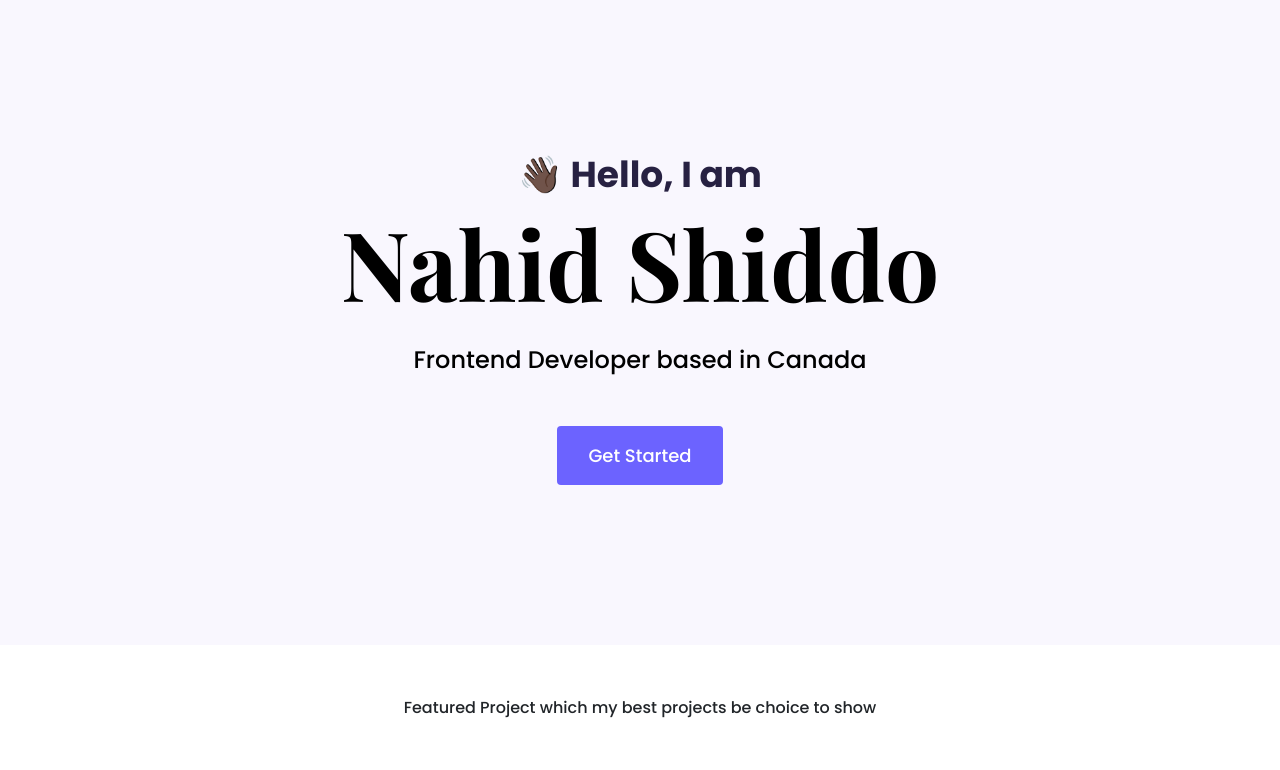
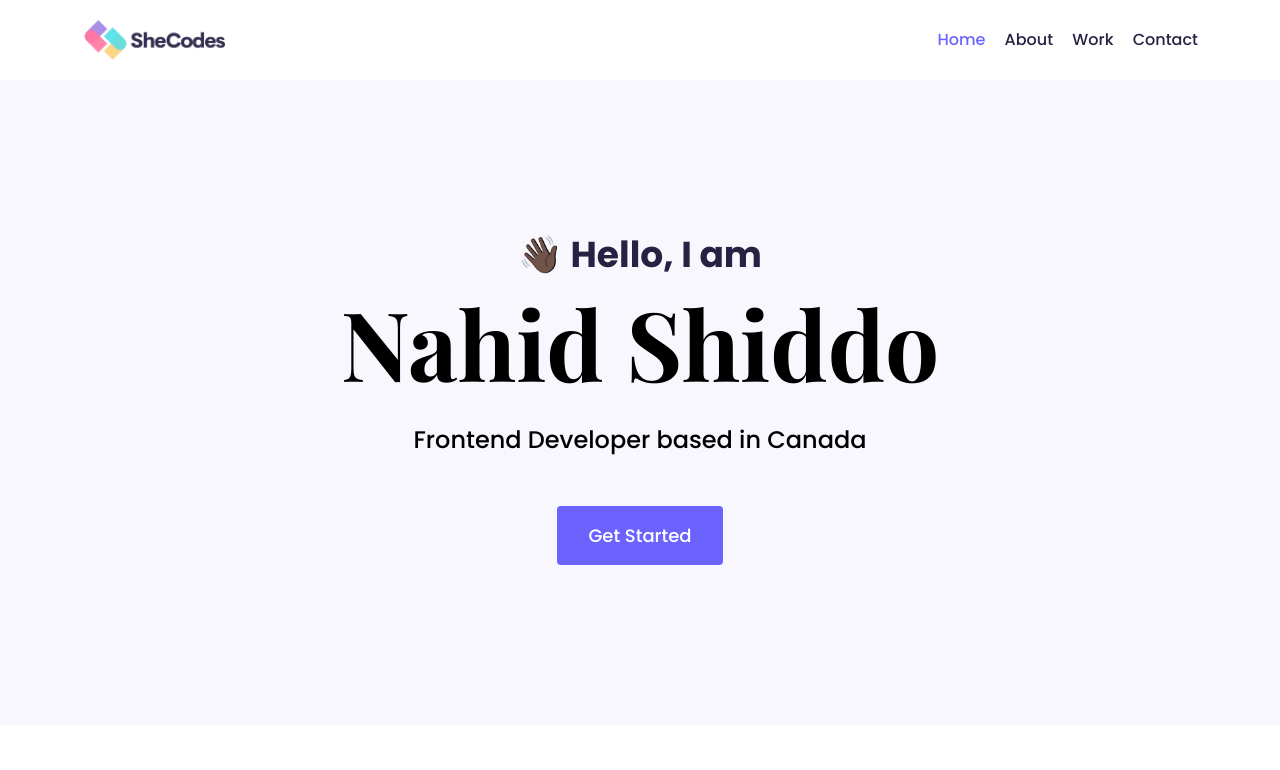
Before and after one commit to nahidshiddo/responsive-portfolio, a plain HTML site: page index.html in a window 1280 px wide. Shown: the top 770 px of the page. Drawn offline with nearby package versions, Linux system fonts and the light colour scheme.

Commit message:
Added the navigation bar

```diff
--- a/index.html
+++ b/index.html
@@ -25,6 +25,34 @@
 </head>
 
 <body>
+    <div class="container">
+    <nav class="d-flex justify-content-between">
+        <a href="/">
+     <img src="images/shelogo.png" class="logo d-none d-md-block" alt="">
+     <img src="images/small-logo.jpeg" class="logo d-block d-md-none" alt="">
+     </a>
+     <ul>
+     <li class="active">
+         <a href="/">Home</a>
+        </li>
+     <li>
+         <a href="/about.html">About</a>
+
+        </li>
+
+     <li>
+         <a href="/work.html">Work</a>
+
+        </li>
+     <li>
+         <a href="/contact.html">Contact</a>
+
+        </li>
+     </ul>
+
+    </nav>
+</div>
+
 <div class="hero">
 <p>  👋🏿 Hello, I am </p>
 <h1>Nahid Shiddo</h1>
--- a/styles/portfolio.css
+++ b/styles/portfolio.css
@@ -114,6 +114,43 @@ line-height: 80px;
 }
 
 
+.logo{
+    max-height: 40px;
+
+}
+
+nav{
+    padding: 20px 0;
+}
+
+nav ul{
+     padding: 0;
+     margin:0;
+}
+
+nav li{
+    display: inline;
+    list-style: none;
+    line-height: 40px;
+    margin-left: 15px;
+
+}
+
+
+nav a{
+text-decoration: none;
+color: #272142;
+transition: all 100ms ease-in-out;
+}
+
+nav a:hover, nav li.active a{
+    color:var(--branding-color);
+}
+
+
+
+
+
 @media (max-width: 900px){
 
     h1{
@@ -140,4 +177,8 @@ line-height: 80px;
         padding: 0;
     }
 
+    nav a{
+        font-size: 14px;
+    }
+
 }
```
Also changed, not shown: images/shelogo.png (added), images/small-logo.jpeg (added).
